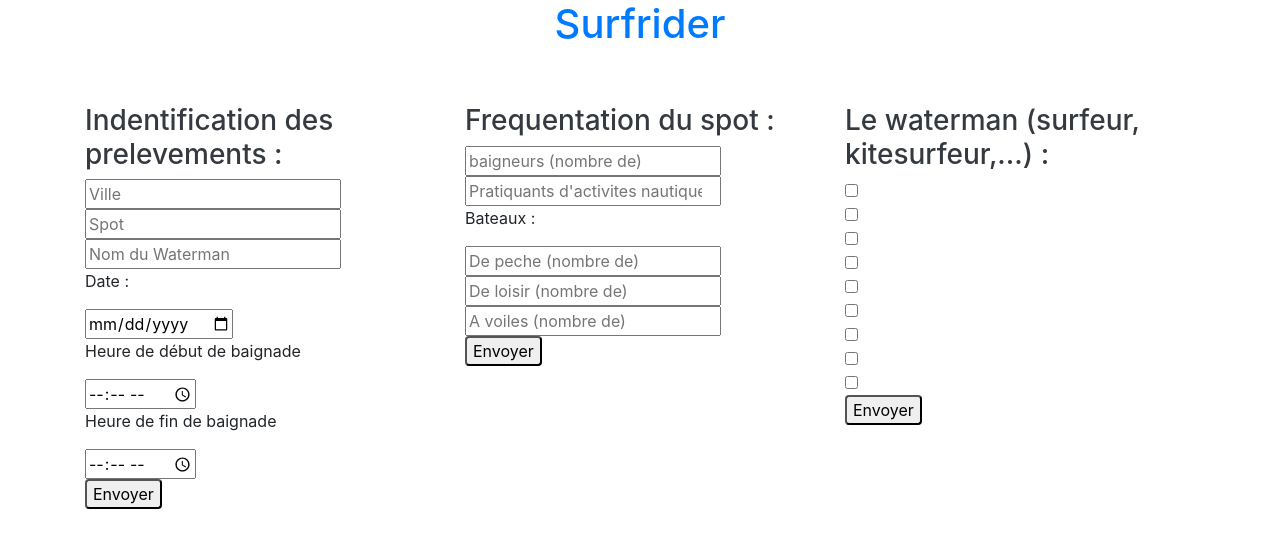
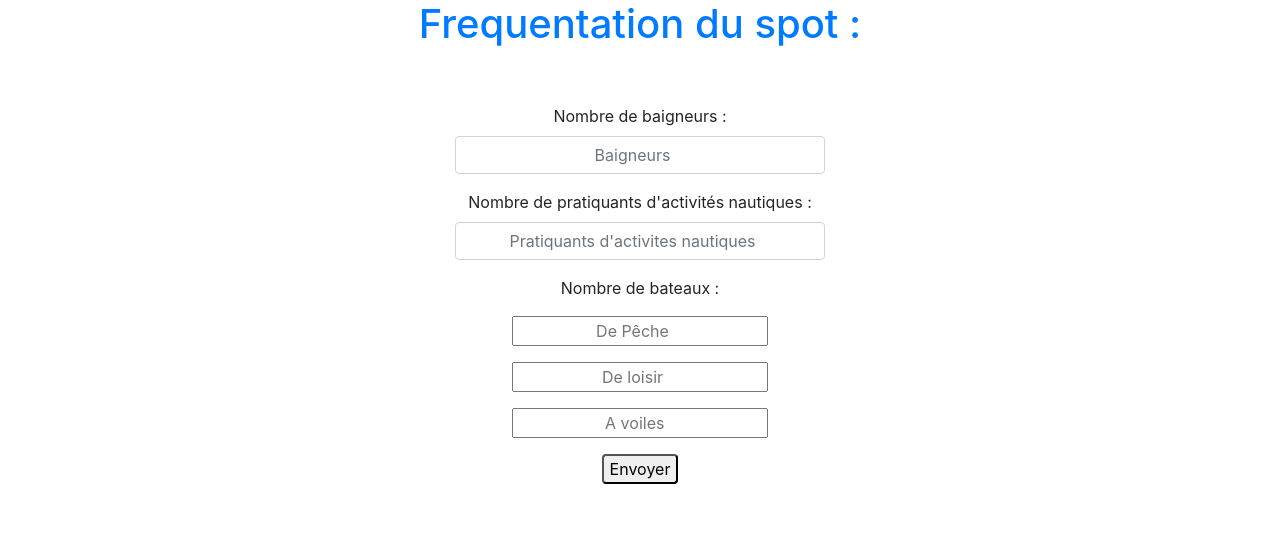
Before and after one commit to VernonRoche/CinqGrosCochons, a Flask app: template templates/frequentation.html in a window 1280 px wide. Shown: the top 548 px of the page. Run offline with Flask 2, Linux system fonts and the light colour scheme; the template is opened without the code that fills it, so the values that code supplies are empty; some libraries are stand-ins or nearby versions.

Commit message:
Mise en forme frequentation.html

```diff
--- a/templates/frequentation.html
+++ b/templates/frequentation.html
@@ -9,55 +9,31 @@
 	<link rel="stylesheet" href="css/main.css">
 </head>
 <body>
-	<h1 class="text-center text-primary"> Surfrider</h1><br><br>
+	<h1 class="text-center text-primary"> Frequentation du spot : </h1><br><br>
 	<script src="js/scripts.js"></script>
 	<div class="container">
-		<div class="row">
-			<div class="col">
-				<h3 class="text-dark">Indentification des prelevements :</h3>
-				<form method="post">
-					<input type="text" name="Ville" placeholder="Ville" :><br>
-					<input type="text" name="Spot" placeholder="Spot" :><br>
-					<input type="text" name="NWaterman" placeholder="Nom du Waterman" :><br>
-					<p id=""text">Date :</p>
-					<input type="date" value=date name="Date" placeholder="'p1'" :><br>
-					<p id="text">Heure de début de baignade</p>
-					<input type="time" name="HDB" placeholder="Heure debut baignade" :><br>
-					<p id="text">Heure de fin de baignade</p>
-					<input type="time" name="HFB" placeholder="Heure fin baignade" :><br>
-					<input id="env" type="submit" class="rounded" value="Envoyer" name="form">
-				</form>
+		<center>
+		<form method="post">
+				<div class=" form-group">
+					<label for="Baigneurs">Nombre de baigneurs :</label>
+					<input type="number" class="col-4 form-control text-center" id="Baigneurs" placeholder="Baigneurs">
+				</div>
+			<div class="form-group">
+				<label for="PAN">Nombre de pratiquants d'activités nautiques :</label>
+				<input  type="number" class="col-4 form-control text-center" id="PAN" placeholder="Pratiquants d'activites nautiques" :>
 			</div>
-
-			<div class="col">
-				<h3 class="text-dark">Frequentation du spot :</h3>
-				<form method="post">
-					<input type="number" name="Baigneurs" placeholder="baigneurs (nombre de)" :><br>
-					<input type="number" name="PAN" placeholder="Pratiquants d'activites nautiques (nombre de)" :><br>
-					<p>Bateaux :</p>
-					<input type="number" name="Peche" placeholder="De peche (nombre de)" :><br>
-					<input type="number" name="Loisir" placeholder="De loisir (nombre de)" :><br>
-					<input type="number" name="Avoiles" placeholder="A voiles (nombre de)" :><br>
-					<input id="env" type="submit" class="rounded" value="Envoyer" name="form">
-				</form>
+			<p>Nombre de bateaux :</p>
+			<div class="form-group">
+				<input type="number" id="Peche" class="text-center" placeholder="De Pêche" :>
 			</div>
-
-			<div class="col">
-				<h3 class="text-dark">Le waterman (surfeur, kitesurfeur,...) :</h3>
-				<form method="post">
-					<input type="checkbox" name="CremeSol" placeholder="Creme solaire" :><br>
-					<input type="checkbox" name="Parfum" placeholder="Parfum/Deodorant" :><br>
-					<input type="checkbox" name="CremeHydra" placeholder="Creme hydratante" :><br>
-					<input type="checkbox" name="Maquillage" placeholder="Maquillage" :><br>
-					<input type="checkbox" name="Essence" placeholder="Essence" :><br>
-					<input type="checkbox" name="Cigarette" placeholder="Cigarette" :><br>
-					<input type="checkbox" name="Engrais" placeholder="Engrais/pesticides" :><br>
-					<input type="checkbox" name="Peintures" placeholder="Peintures" :><br>
-					<input type="checkbox" name="Autre" placeholder="Autre" :><br>
-					<input id="env" type="submit" class="rounded" value="Envoyer" name="form">
-				</form>
+			<div class="form-group">
+				<input type="number" id="Loisir" class="text-center" placeholder="De loisir" :>
 			</div>
-		</div>
+			<div class="form-group">
+				<input type="number"  id="Avoiles" class="text-center" placeholder=" A voiles" :>
+			</div>
+			<input id="env" type="submit" class="rounded" value="Envoyer" name="form">
+		</form>
 	</div>
 
 
```
